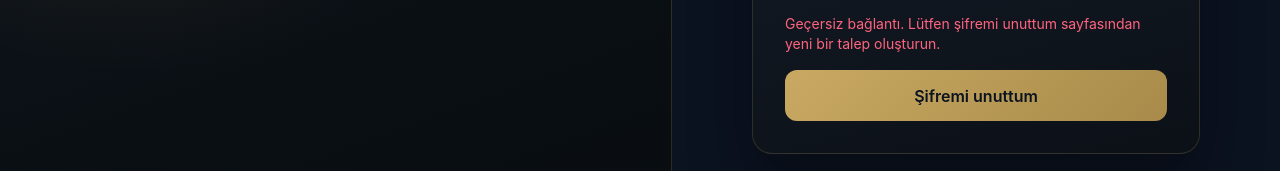
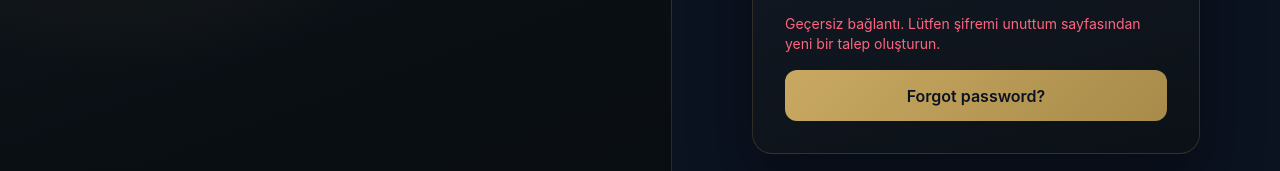
Before and after one commit to RealMrNovember/SGMS, a Next.js app in the folder apps/web/: page /reset-password in a window 1280 px wide. Shown: the part 382-553 px from the top of the page. Built offline with nearby package versions, Linux system fonts and the light colour scheme; no server answers.

Commit message:
fix(i18n): replace hardcoded Turkish forgot-password link with auth.forgotPassword translation key

```diff
--- a/apps/web/messages/az.json
+++ b/apps/web/messages/az.json
@@ -67,7 +67,8 @@
     "adminTitle": "Sistem idarəetməsi",
     "adminSubtitle": "İdman zallarını və SaaS icarəçilərini mərkəzləşdirilmiş idarə edin.",
     "noOrganization": "Təşkilat seçilməyib",
-    "noRole": "Rol yoxdur"
+    "noRole": "Rol yoxdur",
+    "forgotPassword": "Şifrəni unutmusunuz?"
   },
   "login": {
     "brandKicker": "CiCiByte · SGMS",
--- a/apps/web/messages/en.json
+++ b/apps/web/messages/en.json
@@ -67,7 +67,8 @@
     "adminTitle": "System Management",
     "adminSubtitle": "Centrally manage gym companies and SaaS tenants.",
     "noOrganization": "No organization selected",
-    "noRole": "No role"
+    "noRole": "No role",
+    "forgotPassword": "Forgot password?"
   },
   "login": {
     "brandKicker": "CiCiByte · SGMS",
--- a/apps/web/messages/es.json
+++ b/apps/web/messages/es.json
@@ -67,7 +67,8 @@
     "adminTitle": "Gestión del sistema",
     "adminSubtitle": "Gestione centralmente gimnasios y inquilinos SaaS.",
     "noOrganization": "Ninguna organización seleccionada",
-    "noRole": "Sin rol"
+    "noRole": "Sin rol",
+    "forgotPassword": "¿Olvidaste tu contraseña?"
   },
   "login": {
     "brandKicker": "CiCiByte · SGMS",
--- a/apps/web/messages/fr.json
+++ b/apps/web/messages/fr.json
@@ -67,7 +67,8 @@
     "adminTitle": "Gestion système",
     "adminSubtitle": "Gérez centralement les salles de sport et les locataires SaaS.",
     "noOrganization": "Aucune organisation sélectionnée",
-    "noRole": "Aucun rôle"
+    "noRole": "Aucun rôle",
+    "forgotPassword": "Mot de passe oublié ?"
   },
   "login": {
     "brandKicker": "CiCiByte · SGMS",
--- a/apps/web/messages/tr.json
+++ b/apps/web/messages/tr.json
@@ -67,7 +67,8 @@
     "adminTitle": "System Management",
     "adminSubtitle": "GYM firmalarını ve SaaS kiracılarını merkezi olarak yönetin.",
     "noOrganization": "Organizasyon seçilmedi",
-    "noRole": "Rol yok"
+    "noRole": "Rol yok",
+    "forgotPassword": "Şifremi unuttum"
   },
   "login": {
     "brandKicker": "CiCiByte · SGMS",
--- a/apps/web/src/app/reset-password/page.tsx
+++ b/apps/web/src/app/reset-password/page.tsx
@@ -1,5 +1,6 @@
 import { SgmsLogo } from '@/components/brand/sgms-logo';
 import { ResetPasswordForm } from '@/components/reset-password-form';
+import { getTranslations } from 'next-intl/server';
 import Link from 'next/link';
 
 export const dynamic = 'force-dynamic';
@@ -10,6 +11,7 @@ export default async function ResetPasswordPage({
   searchParams: Promise<{ token?: string }>;
 }) {
   const { token } = await searchParams;
+  const t = await getTranslations('auth');
 
   return (
     <main className="login-shell">
@@ -46,7 +48,7 @@ export default async function ResetPasswordPage({
                 Geçersiz bağlantı. Lütfen şifremi unuttum sayfasından yeni bir talep oluşturun.
               </p>
               <Link href="/forgot-password" className="button button-gold block w-full text-center">
-                Şifremi unuttum
+                {t('forgotPassword')}
               </Link>
             </div>
           )}
--- a/apps/web/src/components/login-form.tsx
+++ b/apps/web/src/components/login-form.tsx
@@ -107,7 +107,7 @@ export function LoginForm() {
               {t('password')}
             </label>
             <Link href="/forgot-password" className="muted text-xs hover:text-white">
-              Şifremi unuttum
+              {t('forgotPassword')}
             </Link>
           </div>
           <input
```
Also changed, not shown: apps/web/messages/ru.json.
